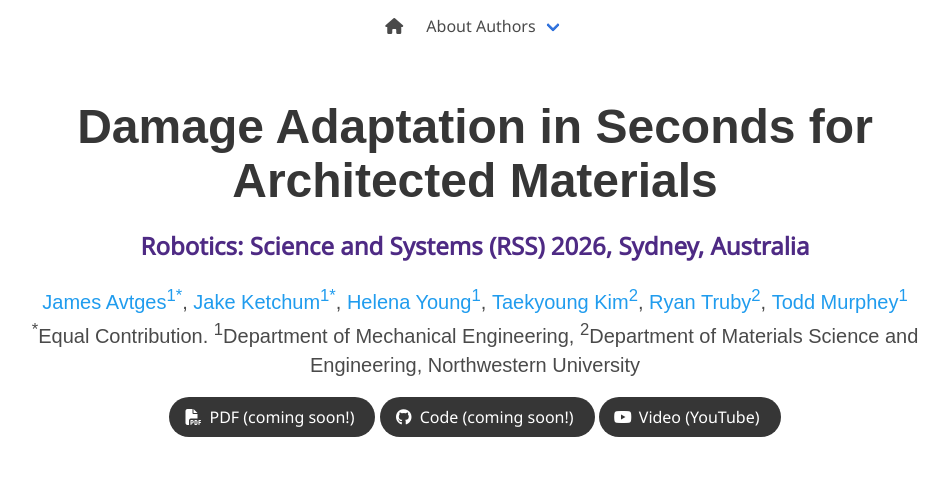
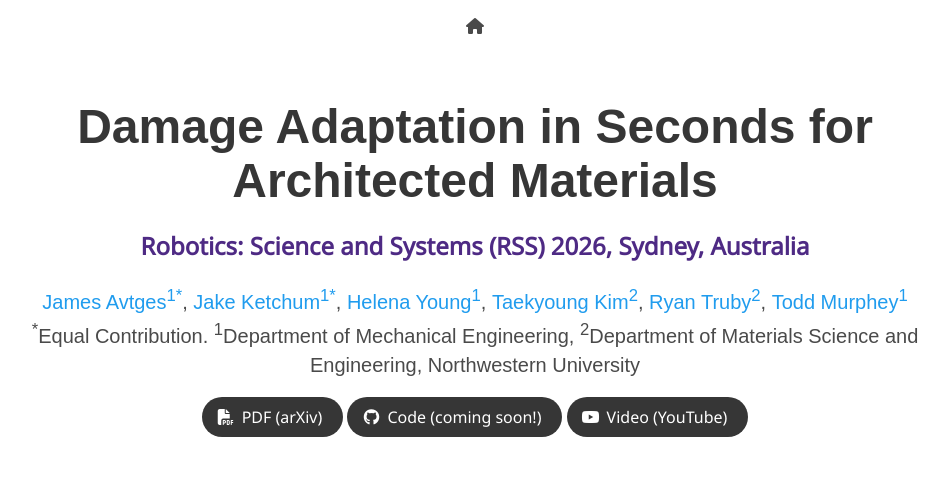
Before and after one commit to MurpheyLab/leap, a plain HTML site: page index.html in a window 1280 px wide. Shown: the top 480 px of the page, without its empty margins (165-1113 px from the left). Drawn offline with nearby package versions, Linux system fonts and the light colour scheme; some icons are missing; a web font is replaced by a local one.

Commit message:
new link

```diff
--- a/index.html
+++ b/index.html
@@ -53,7 +53,7 @@
                     </span>
                 </a>
 
-                <div class="navbar-item has-dropdown is-hoverable">
+                <!-- <div class="navbar-item has-dropdown is-hoverable">
                         <a class="navbar-link">
                             About Authors
                         </a>
@@ -69,7 +69,7 @@
                             </a>
                         </div>
                     </div>
-                </div>
+                </div> -->
         </div>
     </nav>
 
@@ -109,12 +109,12 @@
                             <div class="publication-links">
                                 <!-- PDF Link. -->
                                 <span class="link-block">
-                                    <a href="https://ieeexplore.ieee.org/abstract/document/6773024"
+                                    <a href="https://arxiv.org/abs/2606.17394"
                                         class="external-link button is-normal is-rounded is-dark">
                                         <span class="icon">
                                             <i class="fa fa-file-pdf"></i>
                                         </span>
-                                        <span>PDF (coming soon!)</span>
+                                        <span>PDF (arXiv)</span>
                                     </a>
                                 </span>
 
```
